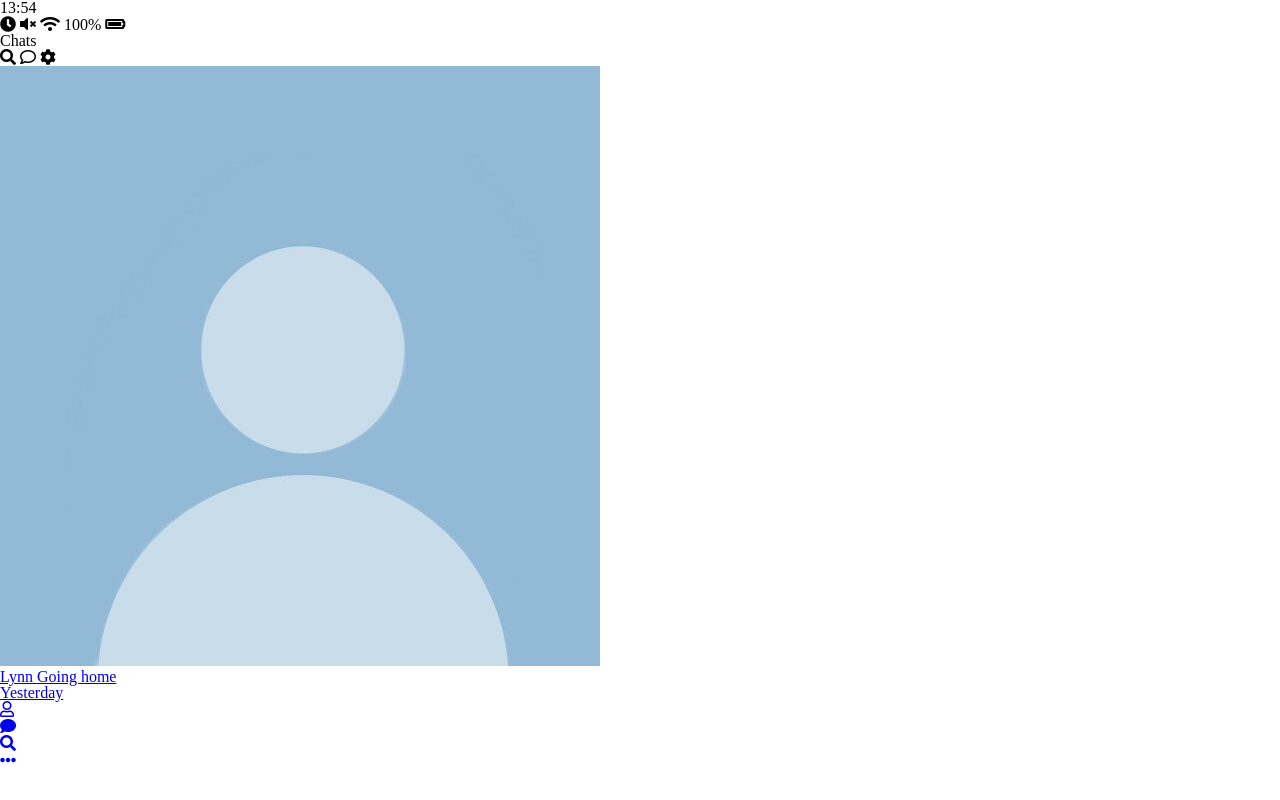
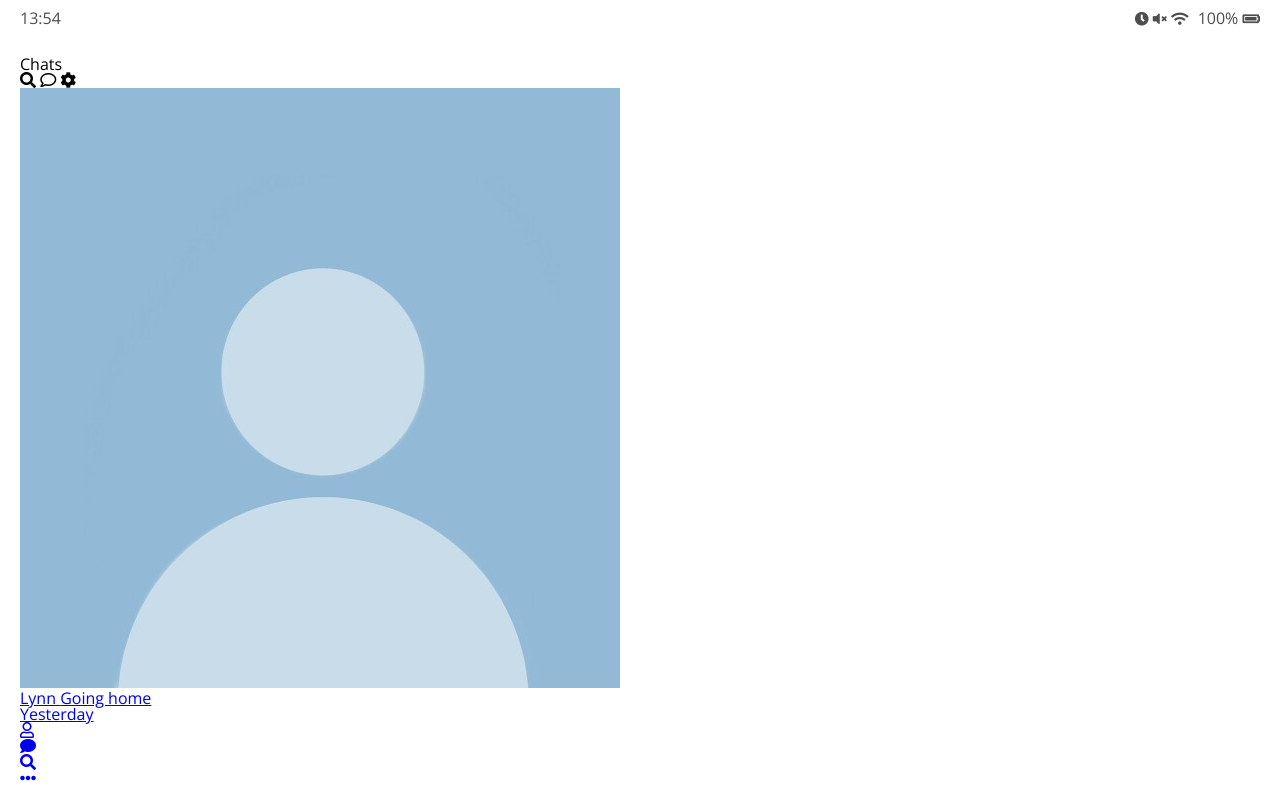
Before and after one commit to kang-minseo/kakao-clone, a plain HTML site: page index.html in a window 1280 px wide. Drawn offline with nearby package versions, Linux system fonts and the light colour scheme.

Commit message:
Status Bar
import google fonts

```diff
--- /dev/null
+++ b/css/status-bar.css
@@ -0,0 +1,14 @@
+.status-bar {
+  display: flex;
+  justify-content: space-between;
+  margin-bottom: 30px;
+  opacity: 0.7;
+}
+
+.status-bar i {
+  font-size: 14px;
+}
+
+.status-bar .status-bar__battery-level {
+  margin-left: 5px;
+}
--- a/css/styles.css
+++ b/css/styles.css
@@ -1 +1,11 @@
 @import "reset.css";
+@import url("https://fonts.googleapis.com/css2?family=Open+Sans:wght@400;700&display=swap");
+@import "status-bar.css";
+
+body {
+  background-color: white;
+  padding: 10px 20px;
+  color: #020202;
+  font-family: "Open Sans", -apple-system, BlinkMacSystemFont, "Segoe UI",
+    Roboto, Oxygen, Ubuntu, Cantarell, "Helvetica Neue", sans-serif;
+}
```
